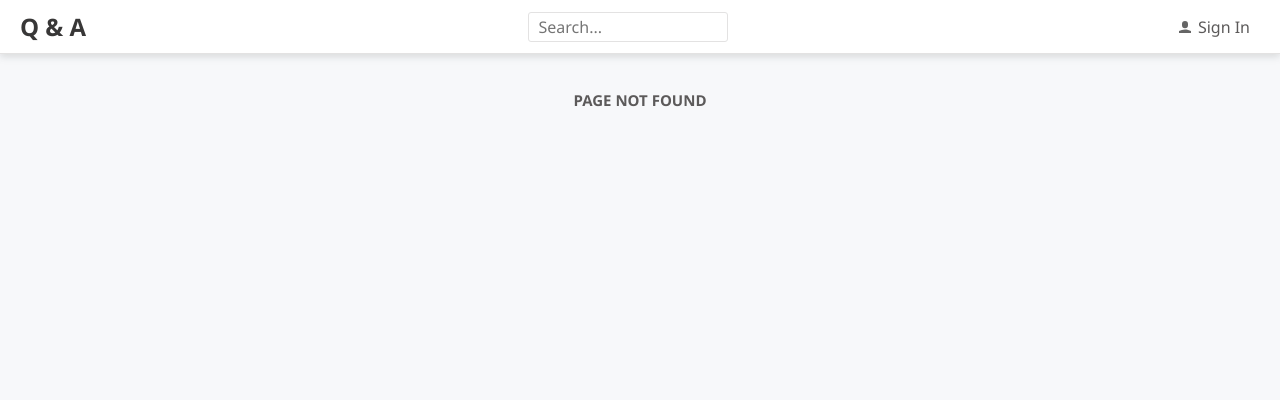
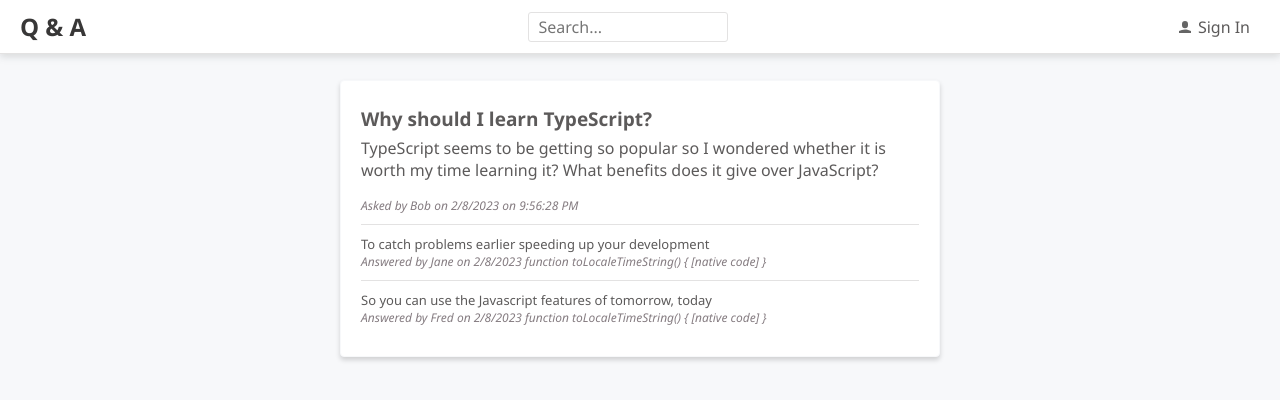
Before and after one commit to iaguest/qna-frontend, a React (Create React App) app: page /questions/1 in a window 1280 px wide. Before the commit this address had no page. Shown: the top 400 px of the page. Built offline with nearby package versions, Linux system fonts and the light colour scheme.

Commit message:
complete react routing

```diff
--- /dev/null
+++ b/src/Answer.tsx
@@ -0,0 +1,37 @@
+/** @jsxImportSource @emotion/react */
+import { css } from '@emotion/react';
+import React from 'react';
+import { AnswerData } from './QuestionsData';
+import { gray3 } from './Styles';
+
+interface Props {
+  data: AnswerData;
+}
+
+export const Answer = ({ data }: Props) => (
+  <div
+    css={css`
+      padding: 10px 0px;
+    `}
+  >
+    <div
+      css={css`
+        padding: 10px 0 px;
+        font-size: 13px;
+      `}
+    >
+      {data.content}
+    </div>
+    <div
+      css={css`
+        font-size: 12px;
+        font-style: italic;
+        color: ${gray3};
+      `}
+    >
+      {`Answered by ${data.userName} on
+      ${data.created.toLocaleDateString()}
+      ${data.created.toLocaleTimeString}`}
+    </div>
+  </div>
+);
--- /dev/null
+++ b/src/AnswerList.tsx
@@ -0,0 +1,31 @@
+/** @jsxImportSource @emotion/react */
+import { css } from '@emotion/react';
+import React from 'react';
+import { AnswerData } from './QuestionsData';
+import { Answer } from './Answer';
+import { gray5 } from './Styles';
+
+interface Props {
+  data: AnswerData[];
+}
+
+export const AnswerList = ({ data }: Props) => (
+  <ul
+    css={css`
+      list-style: none;
+      margin: 10px 0 0 0;
+      padding: 0;
+    `}
+  >
+    {data.map((answer) => (
+      <li
+        css={css`
+          border-top: 1px solid ${gray5};
+        `}
+        key={answer.answerId}
+      >
+        <Answer data={answer} />
+      </li>
+    ))}
+  </ul>
+);
--- a/src/App.tsx
+++ b/src/App.tsx
@@ -1,13 +1,15 @@
 /** @jsxImportSource @emotion/react */
 import { css } from '@emotion/react';
+import React from 'react';
 import { Header } from './Header';
 import { HomePage } from './HomePage';
 import { BrowserRouter, Routes, Route } from 'react-router-dom';
-import { AskPage } from './AskPage';
 import { SearchPage } from './SearchPage';
 import { SignInPage } from './SignInPage';
 import { fontFamily, fontSize, gray2 } from './Styles';
 import { NotFoundPage } from './NotFoundPage';
+import { QuestionPage } from './QuestionPage';
+const AskPage = React.lazy(() => import('./AskPage'));
 
 function App() {
   return (
@@ -24,8 +26,26 @@
         <Routes>
           <Route path="" element={<HomePage />} />
           <Route path="search" element={<SearchPage />} />
-          <Route path="ask" element={<AskPage />} />
+          <Route path="ask"
+            element={
+              <React.Suspense
+                fallback={
+                  <div
+                    css={css`
+                      margin-top: 100px;
+                      text-align: center;
+                    `}
+                  >
+                    Loading...
+                  </div>
+                }
+              >
+                <AskPage />
+              </React.Suspense>
+            }
+          />
           <Route path="signin" element={<SignInPage />} />
+          <Route path="questions/:questionId" element={<QuestionPage />} />
           <Route path="*" element={<NotFoundPage />} />
         </Routes>
       </div>
--- a/src/AskPage.tsx
+++ b/src/AskPage.tsx
@@ -1,3 +1,5 @@
 import { Page } from './Page';
 
 export const AskPage = () => <Page title="Ask a question">{null}</Page>;
+
+export default AskPage;
--- a/src/Header.tsx
+++ b/src/Header.tsx
@@ -3,6 +3,7 @@
 import { fontFamily, fontSize, gray1, gray2, gray5 } from './Styles';
 import React from 'react';
 import { UserIcon } from './Icons';
+import { Link } from 'react-router-dom';
 
 export const Header = () => {
   const handleSearchInputChange = (e: React.ChangeEvent<HTMLInputElement>) => {
@@ -24,8 +25,8 @@
         box-shadow: 0 3px 7px 0 rgba(110, 112, 114, 0.21);
       `}
     >
-      <a
-        href="./"
+      <Link
+        to="/"
         css={css`
           font-size: 24px;
           font-weight: bold;
@@ -34,7 +35,7 @@
         `}
       >
         Q & A
-      </a>
+      </Link>
       <input
         type="text"
         placeholder="Search..."
@@ -55,8 +56,8 @@
           }
         `}
       />
-      <a
-        href="./signin"
+      <Link
+        to="signin"
         css={css`
           font-family: ${fontFamily};
           font-size: ${fontSize};
@@ -75,7 +76,7 @@
       >
         <UserIcon />
         <span>Sign In</span>
-      </a>
+      </Link>
     </div>
   );
 };
--- a/src/HomePage.tsx
+++ b/src/HomePage.tsx
@@ -4,8 +4,9 @@
 import { Page } from './Page';
 import { PageTitle } from './PageTitle';
 import { QuestionList } from './QuestionList';
-import { getUnansweredQuestions, QuestionData } from './QuestionData';
+import { getUnansweredQuestions, QuestionData } from './QuestionsData';
 import { PrimaryButton } from './Styles';
+import { useNavigate } from 'react-router-dom';
 
 export const HomePage = () => {
   const [questions, setQuestions] = React.useState<QuestionData[]>([]);
@@ -18,8 +19,9 @@
     };
     doGetUnansweredQuestions();
   }, []);
+  const navigate = useNavigate();
   const handleAskQuestionClick = () => {
-    console.log('TODO - move to the AskPage');
+    navigate('ask');
   };
   return (
     <Page>
--- a/src/Question.tsx
+++ b/src/Question.tsx
@@ -1,7 +1,7 @@
 /** @jsxImportSource @emotion/react */
 import { css } from '@emotion/react';
-import React from 'react';
-import { QuestionData } from './QuestionData';
+import { Link } from 'react-router-dom';
+import { QuestionData } from './QuestionsData';
 import { gray2, gray3 } from './Styles';
 
 interface Props {
@@ -15,14 +15,15 @@
       padding: 10px 0px;
     `}
   >
-    <div
+    <Link
       css={css`
         padding: 10px 0px;
         font-size: 19px;
       `}
+      to={`/questions/${data.questionId}`}
     >
       {data.title}
-    </div>
+    </Link>
     {showContent && (
       <div
         css={css`
--- a/src/QuestionList.tsx
+++ b/src/QuestionList.tsx
@@ -1,7 +1,6 @@
 /** @jsxImportSource @emotion/react */
 import { css } from '@emotion/react';
-import React from 'react';
-import { QuestionData } from './QuestionData';
+import { QuestionData } from './QuestionsData';
 import { Question } from './Question';
 import { accent2, gray5 } from './Styles';
 
--- a/src/QuestionPage.tsx
+++ b/src/QuestionPage.tsx
@@ -1,3 +1,72 @@
+/** @jsxImportSource @emotion/react */
+import { css } from '@emotion/react';
+import { gray3, gray6 } from './Styles';
+import React from 'react';
 import { Page } from './Page';
+import { useParams } from 'react-router-dom';
+import { QuestionData, getQuestion } from './QuestionsData';
+import { AnswerList } from './AnswerList';
 
-export const QuestionPage = () => <Page>Question Page</Page>;
+export const QuestionPage = () => {
+  const [question, setQuestion] = React.useState<QuestionData | null>(null);
+
+  const { questionId } = useParams();
+
+  React.useEffect(() => {
+    const doGetQuestion = async (questionId: number) => {
+      const foundQuestion = await getQuestion(questionId);
+      setQuestion(foundQuestion);
+    };
+    if (questionId) {
+      doGetQuestion(Number(questionId));
+    }
+  }, [questionId]);
+
+  return (
+    <Page>
+      <div
+        css={css`
+          background-color: white;
+          padding: 15px 20px 20px 20px;
+          border-radius: 4px;
+          border: 1px solid ${gray6};
+          box-shadow: 0 3px 5px 0 rgba(0, 0, 0, 0.16);
+        `}
+      >
+        <div
+          css={css`
+            font-size: 19px;
+            font-weight: bold;
+            margin: 10px 0px 5px;
+          `}
+        >
+          {question === null ? '' : question.title}
+        </div>
+        {question !== null && (
+          <React.Fragment>
+            <p
+              css={css`
+                margin-top: 0px;
+                background-color: white;
+              `}
+            >
+              {question.content}
+            </p>
+            <div
+              css={css`
+                font-size: 12px;
+                font-style: italic;
+                color: ${gray3};
+              `}
+            >
+              {`Asked by ${
+                question.userName
+              } on ${question.created.toLocaleDateString()} on ${question.created.toLocaleTimeString()}`}
+            </div>
+            <AnswerList data={question.answers} />
+          </React.Fragment>
+        )}
+      </div>
+    </Page>
+  );
+};
--- a/src/QuestionData.ts
+++ b/src/QuestionsData.ts
@@ -56,3 +56,22 @@
   await wait(500);
   return questions.filter((q) => q.answers.length === 0);
 };
+
+export const getQuestion = async (
+  questionId: number,
+): Promise<QuestionData | null> => {
+  await wait(500);
+  const results = questions.filter((q) => q.questionId === questionId);
+  return results.length === 0 ? null : results[0];
+};
+
+export const searchQuestions = async (
+  criteria: string,
+): Promise<QuestionData[]> => {
+  await wait(500);
+  return questions.filter(
+    (q) =>
+      q.title.toLowerCase().indexOf(criteria.toLocaleLowerCase()) >= 0 ||
+      q.content.toLowerCase().indexOf(criteria.toLowerCase()) >= 0,
+  );
+};
--- a/src/SearchPage.tsx
+++ b/src/SearchPage.tsx
@@ -1,3 +1,38 @@
+/** @jsxImportSource @emotion/react */
+import { css } from '@emotion/react';
+import { useSearchParams } from 'react-router-dom';
+import { QuestionList } from './QuestionList';
+import { searchQuestions, QuestionData } from './QuestionsData';
 import { Page } from './Page';
+import React from 'react';
 
-export const SearchPage = () => <Page title="Search Results">{null}</Page>;
+export const SearchPage = () => {
+  const [searchParams] = useSearchParams();
+  const [questions, setQuestions] = React.useState<QuestionData[]>([]);
+
+  const search = searchParams.get('criteria') || '';
+  React.useEffect(() => {
+    const doSearch = async (criteria: string) => {
+      const foundResults = await searchQuestions(criteria);
+      setQuestions(foundResults);
+    };
+    doSearch(search);
+  }, [search]);
+
+  return (
+    <Page title="Search Results">
+      {search && (
+        <p
+          css={css`
+            font-size: 16px;
+            font-style: italic;
+            margin-top: 0px;
+          `}
+        >
+          for "{search}"
+        </p>
+      )}
+      <QuestionList data={questions} />
+    </Page>
+  );
+};
```
Also changed, not shown: 1 other file (tests, documents, lock files or other folders).
